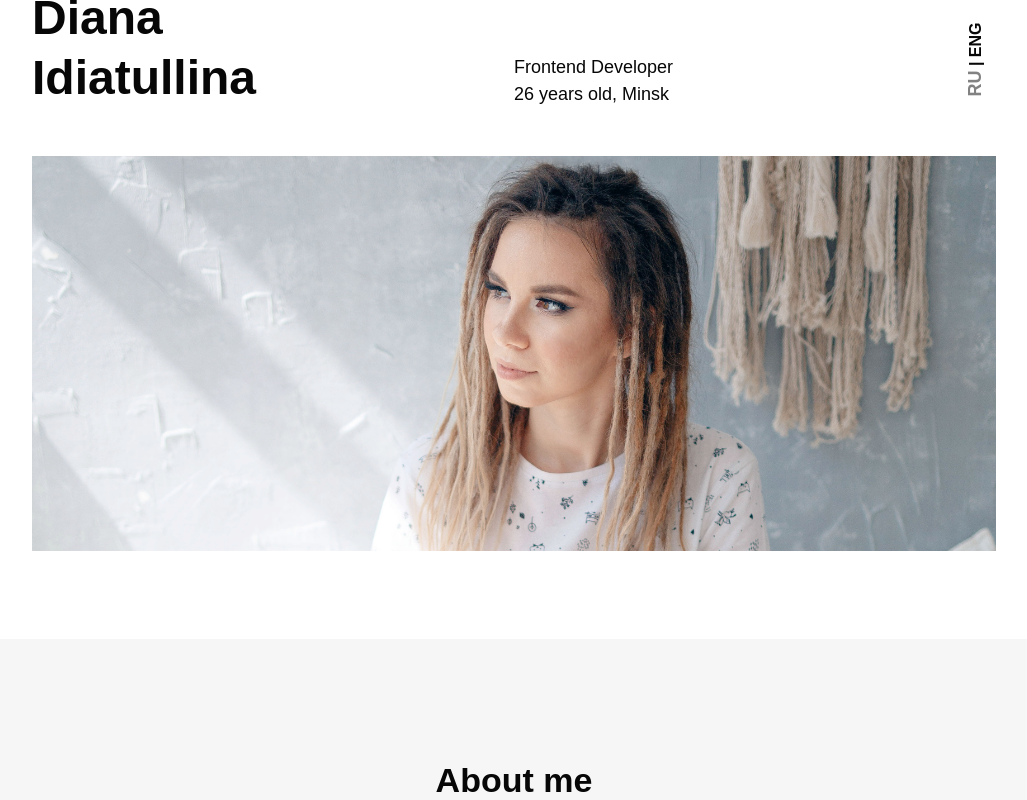
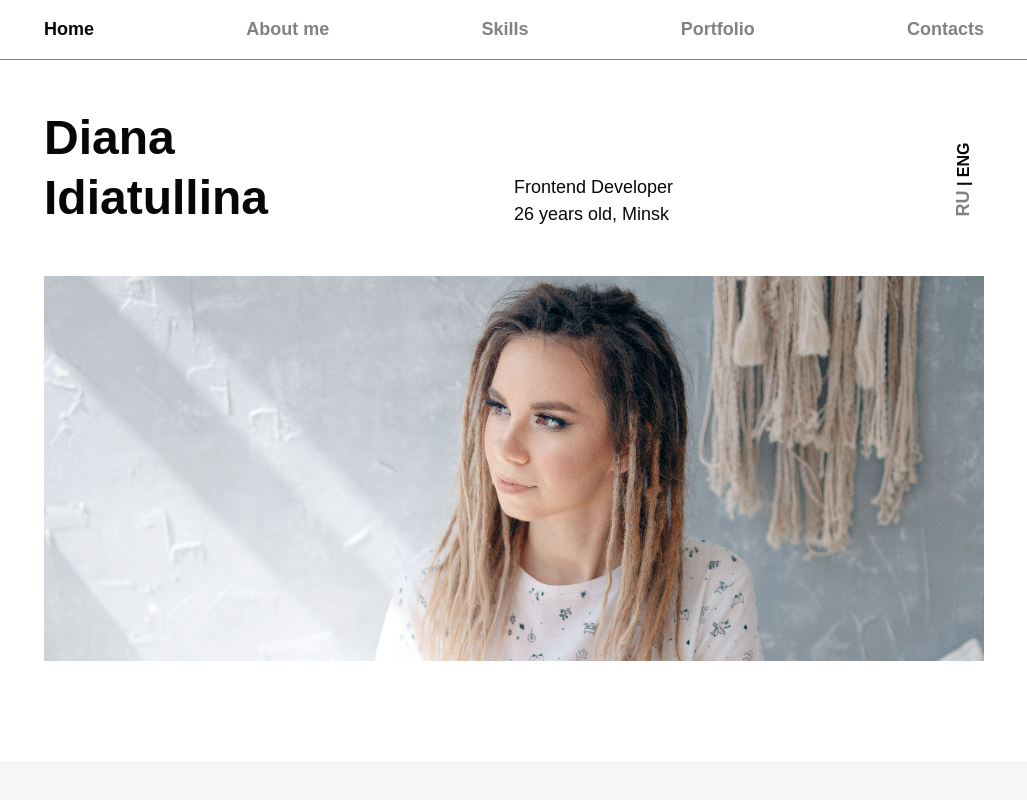
Before and after one commit to DianaIdiatullina/portfolio, a Nuxt app: page / in a window 1280 px wide. Shown: the top 800 px of the page, without its empty margins (126-1153 px from the left). Built offline with nearby package versions, Linux system fonts and the light colour scheme.

Commit message:
header menu

```diff
--- a/assets/scss/main.scss
+++ b/assets/scss/main.scss
@@ -3,6 +3,10 @@
 *::before,
 *::after {
   box-sizing: border-box;
+}
+
+html {
+  scroll-behavior: smooth;
 }
 
 html, body, div, span, applet, object, iframe,
@@ -46,7 +50,6 @@ table {
 /* Выставляем основные настройки по-умолчанию для body */
 body {
   min-height: 100vh;
-  scroll-behavior: smooth;
   text-rendering: optimizeSpeed;
   line-height: 1.5;
   font-family: Gilroy-Bold, sans-serif;
@@ -75,3 +78,9 @@ textarea,
 select {
   font: inherit;
 }
+
+@media (min-width: 1264px) {
+  .section {
+    max-width: 940px !important;
+  }
+}
--- /dev/null
+++ b/components/HeaderMenu.vue
@@ -0,0 +1,91 @@
+<template>
+  <div class="header-menu">
+    <v-container class="section">
+      <v-row
+        justify="space-between"
+        class="py-4 flex-nowrap"
+      >
+        <v-col cols="auto" class="pa-0">
+          <a
+            href="#home"
+            @click="isActive = 'home'"
+            :class="{ 'header-menu__item--active': isActive === 'home' }"
+            class="header-menu__item font-weight-bold"
+          >
+            Home
+          </a>
+        </v-col>
+        <v-col cols="auto" class="pa-0">
+          <a
+            href="#about"
+            @click="isActive = 'about'"
+            :class="{ 'header-menu__item--active': isActive === 'about' }"
+            class="header-menu__item font-weight-bold"
+          >
+            About me
+          </a>
+        </v-col>
+        <v-col cols="auto" class="pa-0">
+          <a
+            href="#skills"
+            @click="isActive = 'skills'"
+            :class="{ 'header-menu__item--active': isActive === 'skills' }"
+            class="header-menu__item font-weight-bold"
+          >
+            Skills
+          </a>
+        </v-col>
+        <v-col cols="auto" class="pa-0">
+          <a
+            href="#portfolio"
+            @click="isActive = 'portfolio'"
+            :class="{ 'header-menu__item--active': isActive === 'portfolio' }"
+            class="header-menu__item font-weight-bold"
+          >
+            Portfolio
+          </a>
+        </v-col>
+        <v-col cols="auto" class="pa-0">
+          <a
+            href="#contacts"
+            @click="isActive = 'contacts'"
+            :class="{ 'header-menu__item--active': isActive === 'contacts' }"
+            class="header-menu__item font-weight-bold"
+          >
+            Contacts
+          </a>
+        </v-col>
+      </v-row>
+    </v-container>
+  </div>
+</template>
+
+<script>
+  export default {
+    data: () => ({
+      isActive: 'home'
+    })
+  }
+</script>
+
+<style lang="scss" scoped>
+
+  .header-menu {
+    border-bottom: 1px solid #828282;
+    background: #fff;
+    z-index: 100;
+    position: fixed;
+    top: 0;
+    left: 0;
+    width: 100%;
+
+    &__item {
+      color: #828282;
+      text-decoration: none;
+
+      &--active {
+        color: #070707;
+      }
+    }
+  }
+</style>
--- a/components/Logo.vue
+++ /dev/null
@@ -1,33 +0,0 @@
-<template>
-  <svg class="NuxtLogo" width="245" height="180" viewBox="0 0 452 342" xmlns="http://www.w3.org/2000/svg">
-    <g fill="none" fill-rule="evenodd">
-      <path
-        d="M139 330l-1-2c-2-4-2-8-1-13H29L189 31l67 121 22-16-67-121c-1-2-9-14-22-14-6 0-15 2-22 15L5 303c-1 3-8 16-2 27 4 6 10 12 24 12h136c-14 0-21-6-24-12z"
-        fill="#00C58E"
-      />
-      <path
-        d="M447 304L317 70c-2-2-9-15-22-15-6 0-15 3-22 15l-17 28v54l39-67 129 230h-49a23 23 0 0 1-2 14l-1 1c-6 11-21 12-23 12h76c3 0 17-1 24-12 3-5 5-14-2-26z"
-        fill="#108775"
-      />
-      <path
-        d="M376 330v-1l1-2c1-4 2-8 1-12l-4-12-102-178-15-27h-1l-15 27-102 178-4 12a24 24 0 0 0 2 15c4 6 10 12 24 12h190c3 0 18-1 25-12zM256 152l93 163H163l93-163z"
-        fill="#2F495E"
-        fill-rule="nonzero"
-      />
-    </g>
-  </svg>
-</template>
-<style>
-.NuxtLogo {
-  animation: 1s appear;
-}
-
-@keyframes appear {
-  0% {
-    opacity: 0;
-  }
-  100% {
-    opacity: 1;
-  }
-}
-</style>
--- a/layouts/default.vue
+++ b/layouts/default.vue
@@ -1,6 +1,10 @@
 <template>
   <v-app>
-    <div class="page">
+    <div
+      id="home"
+      class="page"
+    >
+      <header-menu/>
       <v-content>
         <nuxt/>
       </v-content>
@@ -8,6 +12,19 @@
   </v-app>
 </template>
 
+<script>
+  import HeaderMenu from '~/components/HeaderMenu.vue'
+
+  export default {
+    components: {
+      HeaderMenu
+    }
+  }
+</script>
+
 <style>
+  .page {
+    padding-top: 83.5px;
+  }
 
 </style>
--- a/pages/index.vue
+++ b/pages/index.vue
@@ -6,9 +6,9 @@
     <v-row no-gutters>
       <v-col
         cols="12"
-        class="cover"
+        class="cover mt-6 main__section"
       >
-        <v-container class="section pa-0">
+        <v-container class="section">
           <v-row class="mb-12">
             <v-col
               cols="6"
@@ -41,8 +41,9 @@
       </v-col>
 
       <v-col
+        id="about"
         cols="12"
-        class="about"
+        class="about main__section"
       >
         <v-row
           align="center"
@@ -58,8 +59,9 @@
       </v-col>
 
       <v-col
+        id="skills"
         cols="12"
-        class="skills"
+        class="skills main__section"
       >
         <v-container class="section pa-0">
           <div class="skills__title text-center font-weight-bold mb-5">
@@ -88,8 +90,9 @@
       </v-col>
 
       <v-col
+        id="portfolio"
         cols="12"
-        class="portfolio"
+        class="portfolio main__section"
       >
         <v-container class="section pa-0">
           <p class="portfolio__title text-center font-weight-bold mb-12">Portfolio</p>
@@ -104,8 +107,9 @@
       </v-col>
 
       <v-col
+        id="contacts"
         cols="12"
-        class="contacts skills"
+        class="contacts skills main__section"
       >
         <v-container class="section pa-0">
           <div class="skills__title text-center font-weight-bold mb-6">
@@ -174,6 +178,10 @@
               </v-btn>
             </v-col>
           </v-row>
+          <div class="contacts__text text-center font-weight-medium mt-7">
+            Like me on<br>
+            LinkedIn, Instagram, Behance, Dribble
+          </div>
         </v-container>
       </v-col>
 
@@ -182,8 +190,6 @@
 </template>
 
 <script>
-import Logo from '~/components/Logo.vue'
-
 export default {
   data: () => ({
     icons: [
@@ -202,22 +208,13 @@ export default {
       { text: 'Trello', icon: 'trello' },
       { text: 'Jest', icon: 'jest' }
     ],
-  }),
-  components: {
-    Logo
-  }
-
+  })
 }
 </script>
 
-<style lang="scss">
+<style lang="scss" scoped>
 
-  @media (min-width: 1264px) {
-    .section {
-      max-width: 940px !important;
-    }
-  }
-
+  .main {
     .cover {
       margin-bottom: 100px;
 
@@ -317,6 +314,13 @@ export default {
         max-height: 40px;
         max-width: 40px;
       }
+
+      &__text {
+        font-size: 14px;
+        font-family: Gilroy-Medium, sans-serif;
+        color: #828282;
+      }
+    }
   }
 
 </style>
```
Lines whose indentation alone changed are shown as unchanged.
